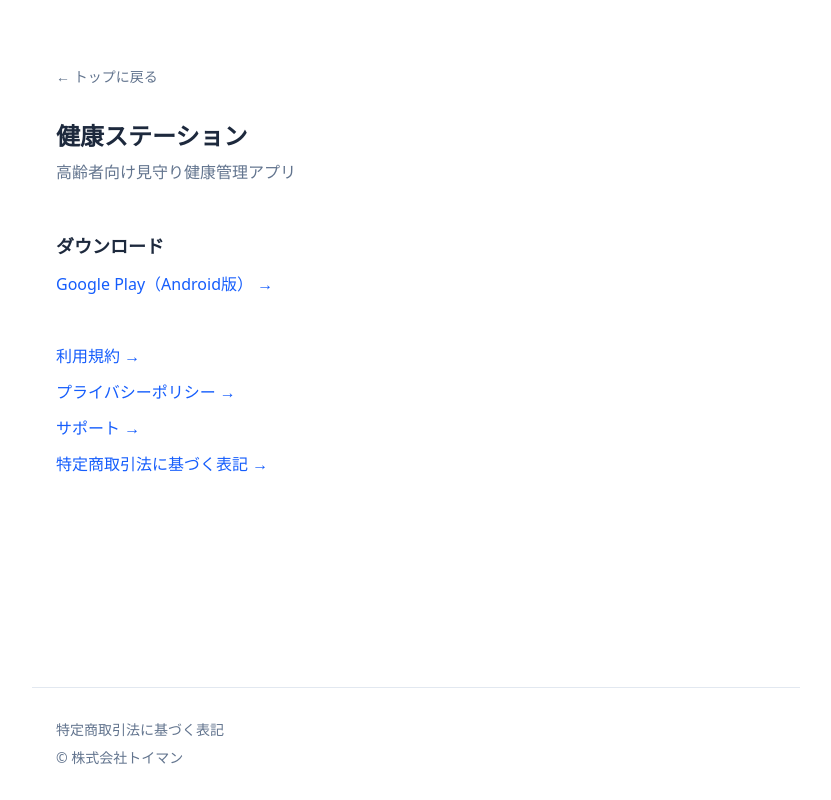
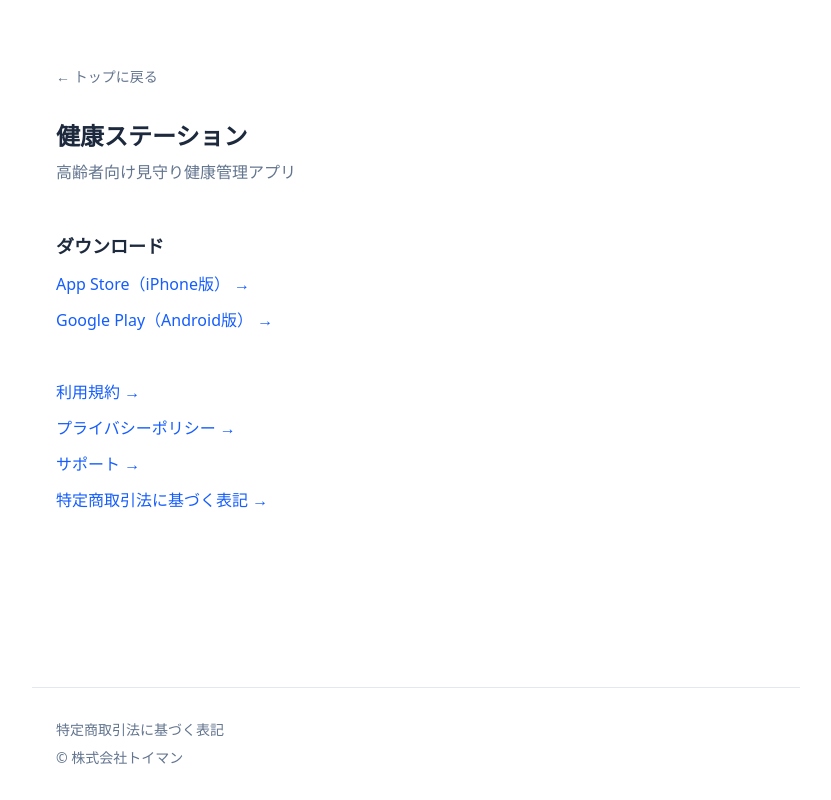
Before and after one commit to ryotarouesugi39-del/kenkou-station-legal, a Next.js app: page /apps/kenkou-station in a window 1280 px wide. Shown: the whole page, without its empty margins (224-1055 px from the left). Built offline with nearby package versions, Linux system fonts and the light colour scheme.

Commit message:
概要ページにApp Storeリンクを追加
Co-Authored-By: Claude Opus 5.5 <noreply@anthropic.com>
Claude-Session: https://claude.ai/code/session_016NALToTFM1nXokzGeoEDva

```diff
--- a/app/apps/kenkou-station/page.tsx
+++ b/app/apps/kenkou-station/page.tsx
@@ -20,9 +20,21 @@ export default function KenkouStationPage() {
       <h1 className="mb-2 text-2xl font-bold">{app.name}</h1>
       <p className="mb-12 text-slate-500">{app.description}</p>
 
-      {app.googlePlayUrl && (
+      {(app.appStoreUrl || app.googlePlayUrl) && (
         <section className="mb-12">
           <h2 className="mb-3 text-lg font-semibold">ダウンロード</h2>
+          <div className="space-y-3">
+            {app.appStoreUrl && (
+              <a
+                href={app.appStoreUrl}
+                target="_blank"
+                rel="noopener noreferrer"
+                className="block text-blue-600 hover:underline"
+              >
+                App Store（iPhone版） →
+              </a>
+            )}
+            {app.googlePlayUrl && (
               <a
                 href={app.googlePlayUrl}
                 target="_blank"
@@ -31,6 +43,8 @@ export default function KenkouStationPage() {
               >
                 Google Play（Android版） →
               </a>
+            )}
+          </div>
         </section>
       )}
 
--- a/config/apps.ts
+++ b/config/apps.ts
@@ -41,6 +41,8 @@ export type AppInfo = {
   deleteAccountEnactedDate: string;
   /** アカウント削除ページの最終更新日 */
   deleteAccountLastUpdated: string;
+  /** App Storeの掲載ページURL（未公開なら省略） */
+  appStoreUrl?: string;
   /** Google Playの掲載ページURL（未公開なら省略） */
   googlePlayUrl?: string;
 };
@@ -57,6 +59,7 @@ export const apps: AppInfo[] = [
     tokushohoLastUpdated: "2026年10月19日",
     deleteAccountEnactedDate: "2026年10月18日",
     deleteAccountLastUpdated: "2026年10月18日",
+    appStoreUrl: "https://apps.apple.com/app/id6821057849",
     googlePlayUrl:
       "https://play.google.com/store/apps/details?id=com.kenkoustation.app",
   },
```
Lines whose indentation alone changed are shown as unchanged.
